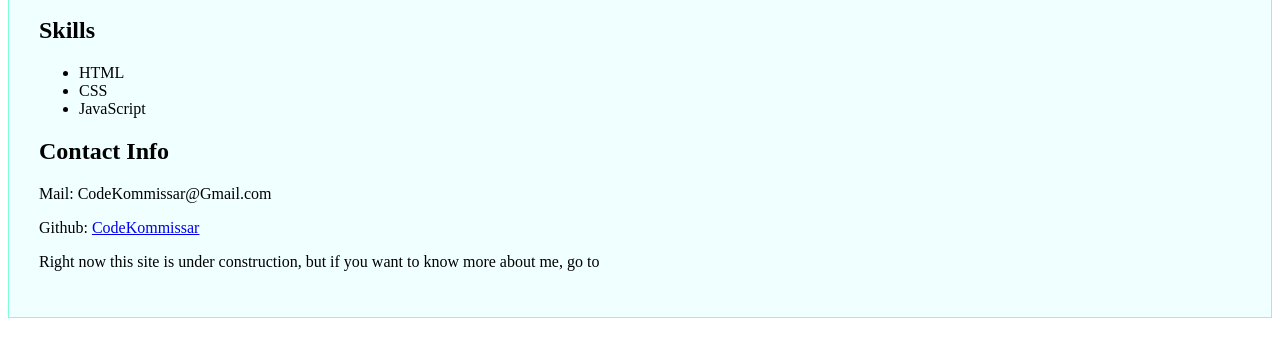
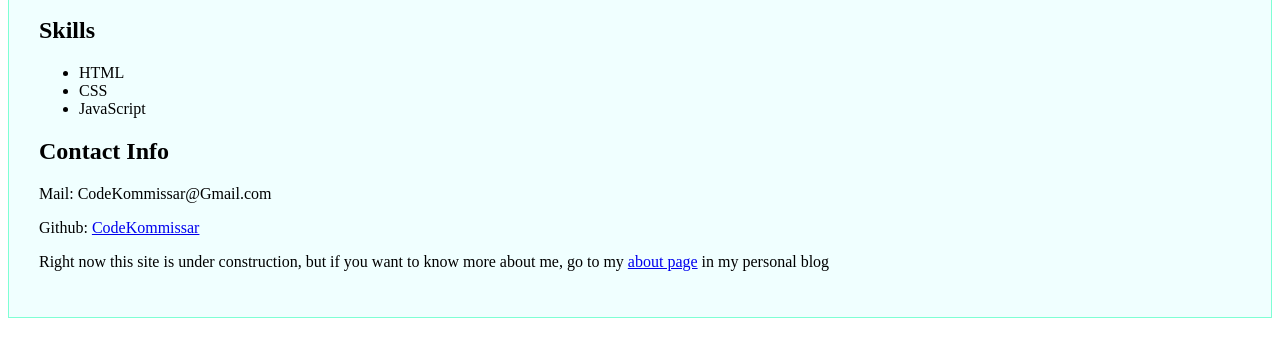
Before and after one commit to CodeKommissar/CodeKommissar.github.io, a plain HTML site: page index.html in a window 1280 px wide. Shown: the part 140-496 px from the top of the page. Drawn offline with Linux system fonts and the light colour scheme.

Commit message:
Update index.html

```diff
--- a/index.html
+++ b/index.html
@@ -17,8 +17,8 @@
   <h2>Contact Info</h2>
   <p>Mail: CodeKommissar@Gmail.com</p>
   <p>Github: <a href="https://github.com/CodeKommissar">CodeKommissar</a></p>
-  <p>Right now this site is under construction, but if you want to know more about me, go to
-	<a href="http://thewebdevblog.tech/intro/whoami/>my personal blog</a></p>
+  <p class="underlined">Right now this site is under construction, but if you want to know more about me, go to my
+	<a href="http://thewebdevblog.tech/intro/whoami/">about page</a> in my personal blog</p>
 </div>
 </body>
 </html>
```
